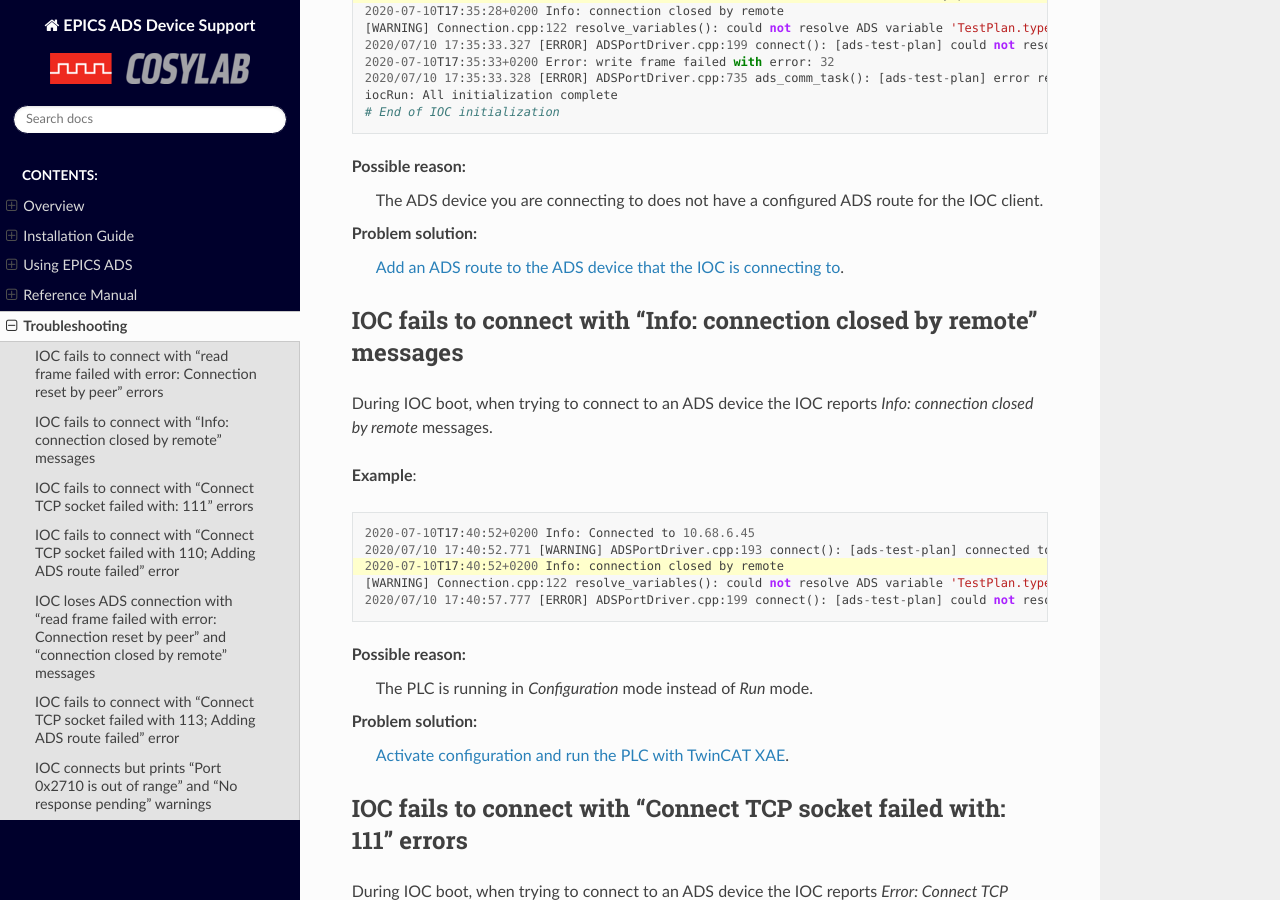
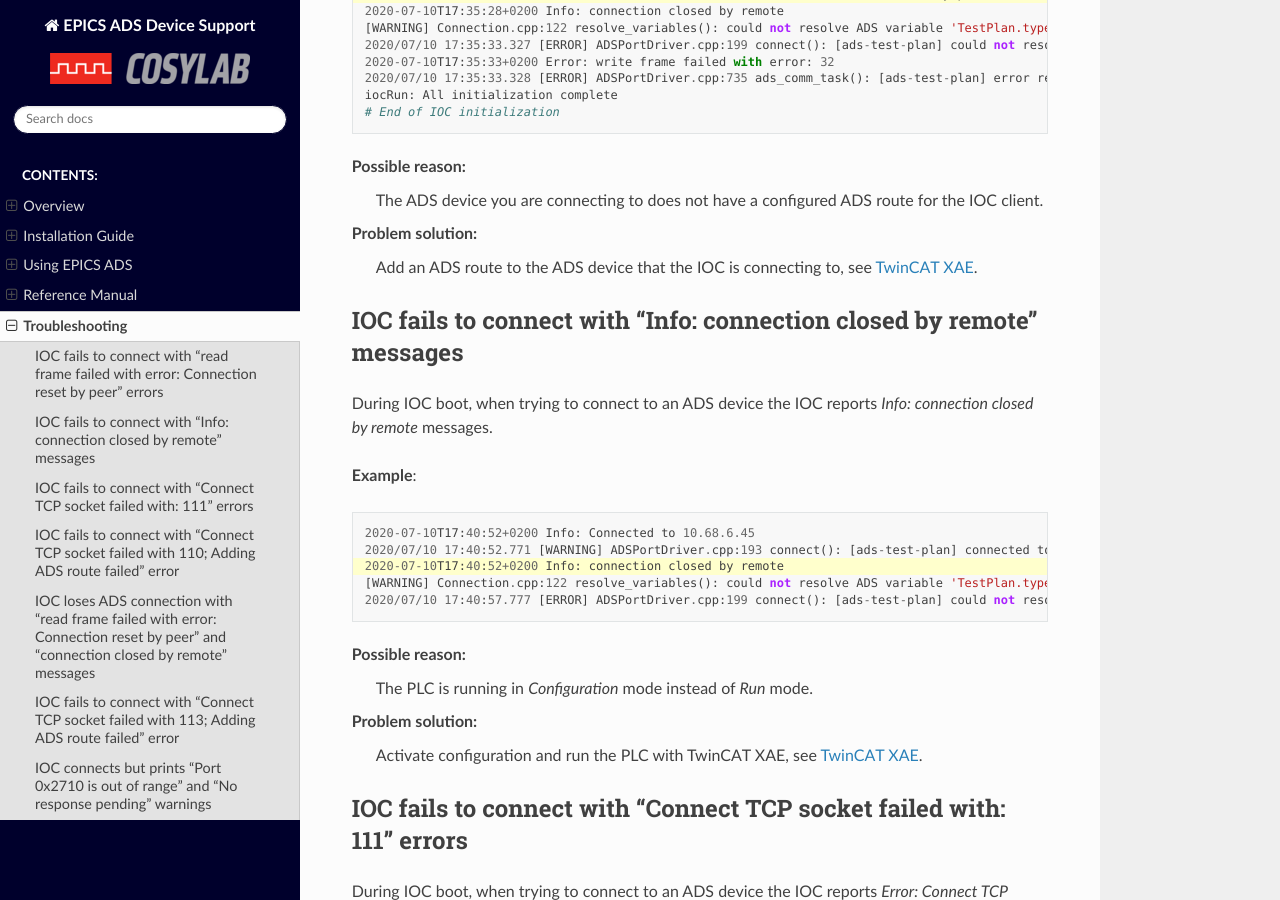
Before and after one commit to Cosylab/adsDriver, a Sphinx documentation site: the page built from documentation/source/troubleshooting/index.rst, in a window 1280 px wide and 900 px high, scrolled down 428 px. Built offline with Sphinx 7.4.7 and the Read the Docs theme 2.0.0, drawn with Linux system fonts in a browser that asks for light colours.

Commit message:
Fix invalid links in documentation

```diff
--- a/documentation/source/installation/index.rst
+++ b/documentation/source/installation/index.rst
@@ -27,7 +27,7 @@ AutoparamDriver
 ========================
 The following is a quickstart for compiling Autoparam on Linux. Refer to Autoparam README for more information.
 
-Download the latest stable version from `Github <www.github.com/cosylab/autoparamDriver>`_.
+Download the latest stable version from `Github <www.github.com/cosylab/autoparamDriver>`__.
 
 The provided ``configure/RELEASE`` file assumes that the module's parent directory contains a *RELEASE.local* file with the required module paths (i.e. *ASYN* and *EPICS_BASE*):
 
@@ -103,7 +103,7 @@ Finally, compile the module:
 
 ADS Driver
 ===============
-The procedure is similar to the one described for the autoparamDriver above. First download the latest stable version from `Github <www.github.com/cosylab/adsDriver>`_ link. Make sure you also clone the submodules.
+The procedure is similar to the one described for the autoparamDriver above. First download the latest stable version from `Github <www.github.com/cosylab/adsDriver>`__ link. Make sure you also clone the submodules.
 
 The provided ``configure/RELEASE`` file assumes that the module’s parent directory contains a *RELEASE.local* file with the required module paths (i.e. *ASYN*, *AUTOPARAM* and *EPICS_BASE*):
 
--- a/documentation/source/introduction/index.rst
+++ b/documentation/source/introduction/index.rst
@@ -41,7 +41,7 @@ Beckhoff ADS client library
 ===========================
 *Beckhoff ADS client library* implements the AMS/ADS protocol on top of TCP/IP. The library is used by the ADS port driver.
 
-Refer to the `Beckhoff ADS website <https://github.com/Beckhoff/ADS>`_ for more information.
+Refer to the `Beckhoff ADS website <https://github.com/Beckhoff/ADS>`__ for more information.
 
 Also note, that this library is included in ADS driver as a submodule.
 
@@ -51,7 +51,7 @@ ADS driver
 ===============
 *ADS driver* implements the layer between the database records and the Beckhoff ADS client library. It exchanges data between input/output records and corresponding ADS variables.
 
-`Github <https://www.github.com/cosylab/adsDriver>`_
+`Github <https://www.github.com/cosylab/adsDriver>`__
 
 .. _autoparam-ref:
 
@@ -59,7 +59,7 @@ AutoparamDriver
 ========================
 *AutoparamDriver* is a library that simplifies integration of devices with lots of I/O signals of different types, which are handled in a similar way. The ADS port driver extends this library to keep track of which ADS addresses map to which database records in the IOC.
 
-`Github <https://www.github.com/cosylab/autoparamDriver>`_
+`Github <https://www.github.com/cosylab/autoparamDriver>`__
 
 .. _ads-sample-ref:
 
--- a/documentation/source/troubleshooting/index.rst
+++ b/documentation/source/troubleshooting/index.rst
@@ -31,7 +31,7 @@ During IOC boot, when trying to connect to an ADS device the IOC reports *Error:
     The ADS device you are connecting to does not have a configured ADS route for the IOC client.
 
 **Problem solution**:
-    `Add an ADS route to the ADS device that the IOC is connecting to <using-twincat-setup>`_.
+    Add an ADS route to the ADS device that the IOC is connecting to, see :ref:`using-twincat-setup`.
 
 IOC fails to connect with "Info: connection closed by remote" messages
 ======================================================================
@@ -52,7 +52,7 @@ During IOC boot, when trying to connect to an ADS device the IOC reports *Info:
     The PLC is running in *Configuration* mode instead of *Run* mode.
 
 **Problem solution**:
-    `Activate configuration and run the PLC with TwinCAT XAE <using-twincat-setup>`_.
+    Activate configuration and run the PLC with TwinCAT XAE, see :ref:`using-twincat-setup`.
 
 IOC fails to connect with "Connect TCP socket failed with: 111" errors
 ======================================================================
```
